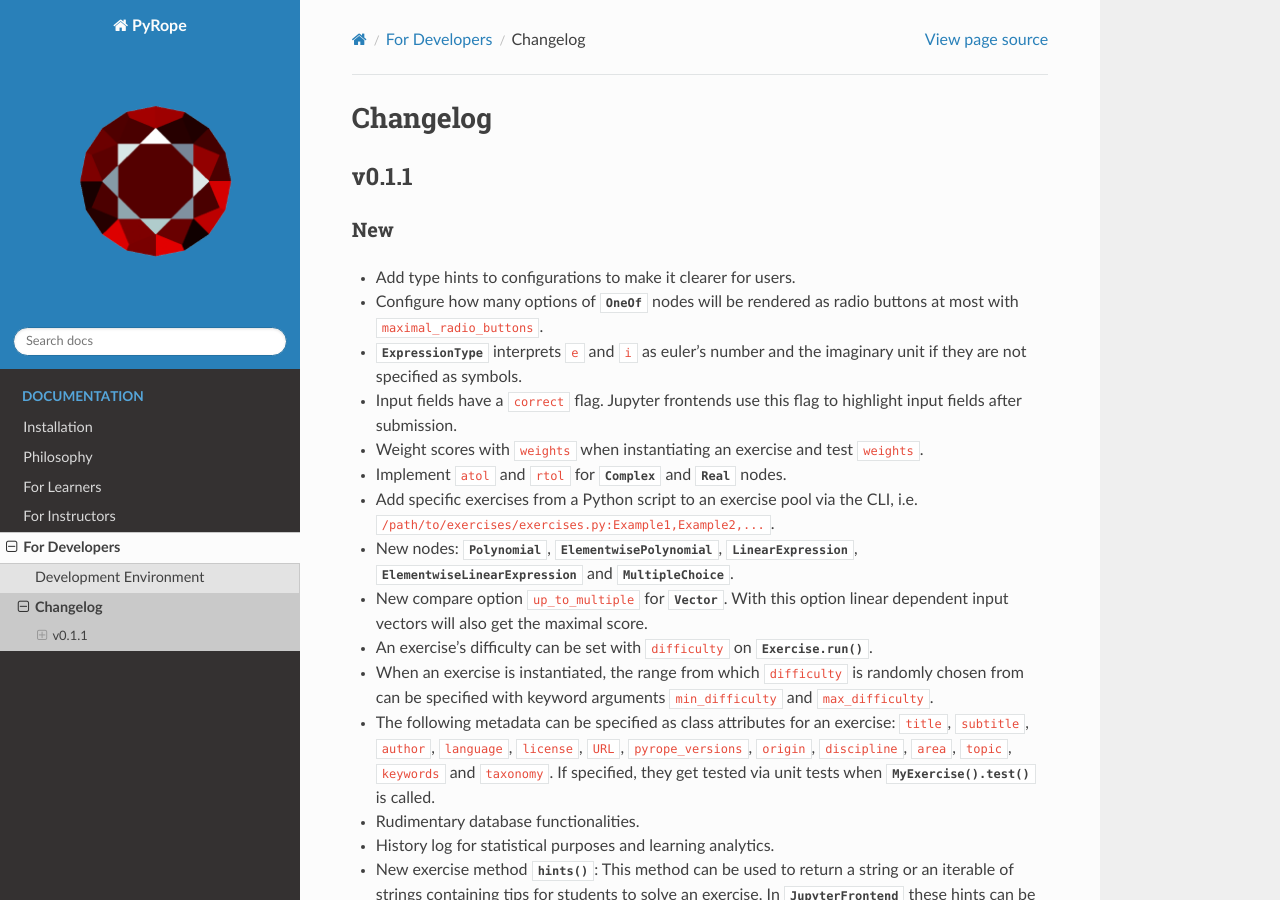
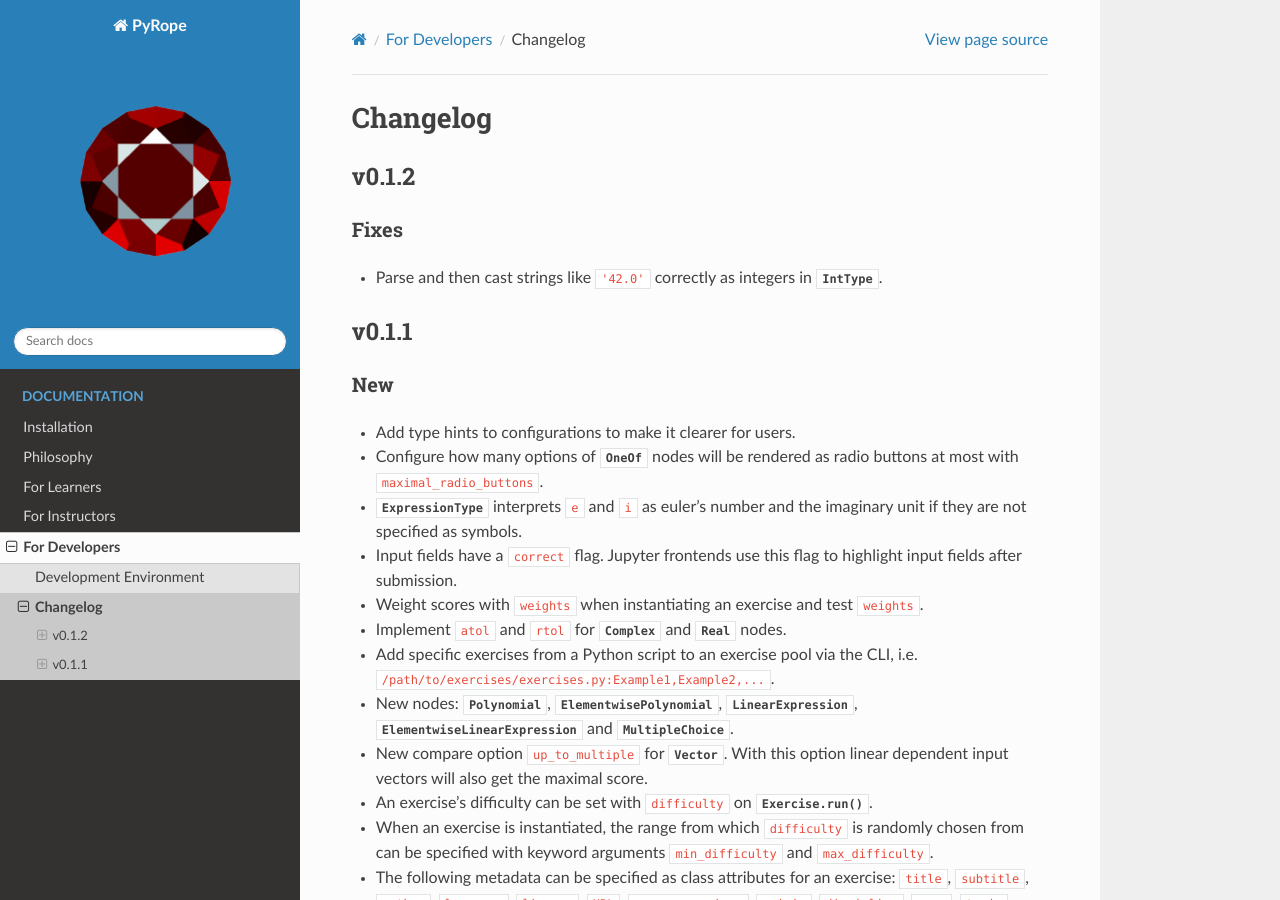
Before and after one commit to PyRope-E-Assessment/pyrope, a Sphinx documentation site: the page built from docs/CHANGELOG.rst, in a window 1280 px wide and 900 px high. Built offline with Sphinx 7.4.7 and the Read the Docs theme 3.1.0, drawn with Linux system fonts in a browser that asks for light colours.

Commit message:
DOCS: add fix for parsing integers correctly

```diff
--- a/docs/CHANGELOG.rst
+++ b/docs/CHANGELOG.rst
@@ -2,6 +2,16 @@
 =========
 Changelog
 =========
+
+
+v0.1.2
+======
+
+Fixes
+-----
+
+* Parse and then cast strings like ``'42.0'`` correctly as integers in
+  :py:class:`IntType`.
 
 
 v0.1.1
```
